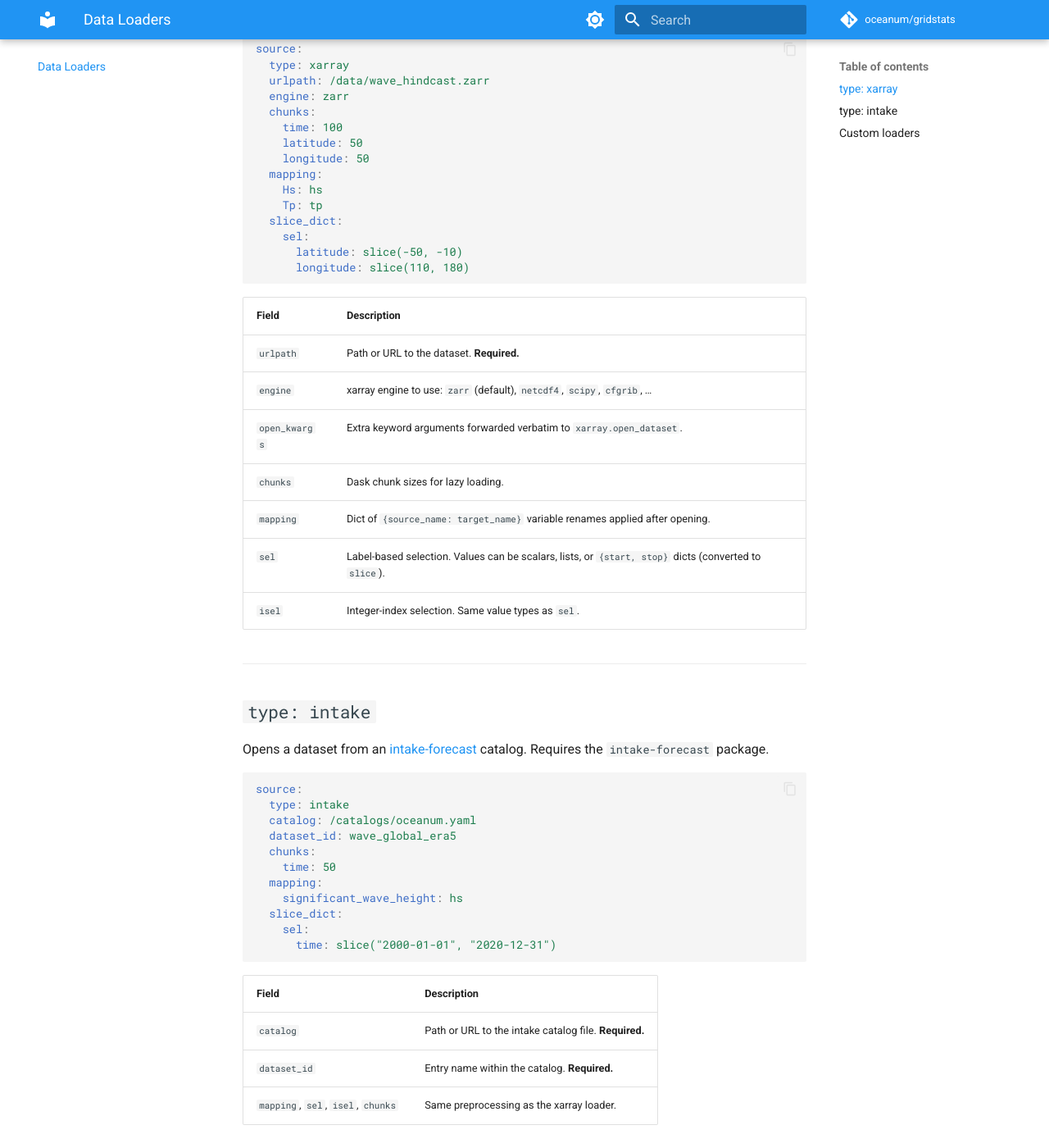
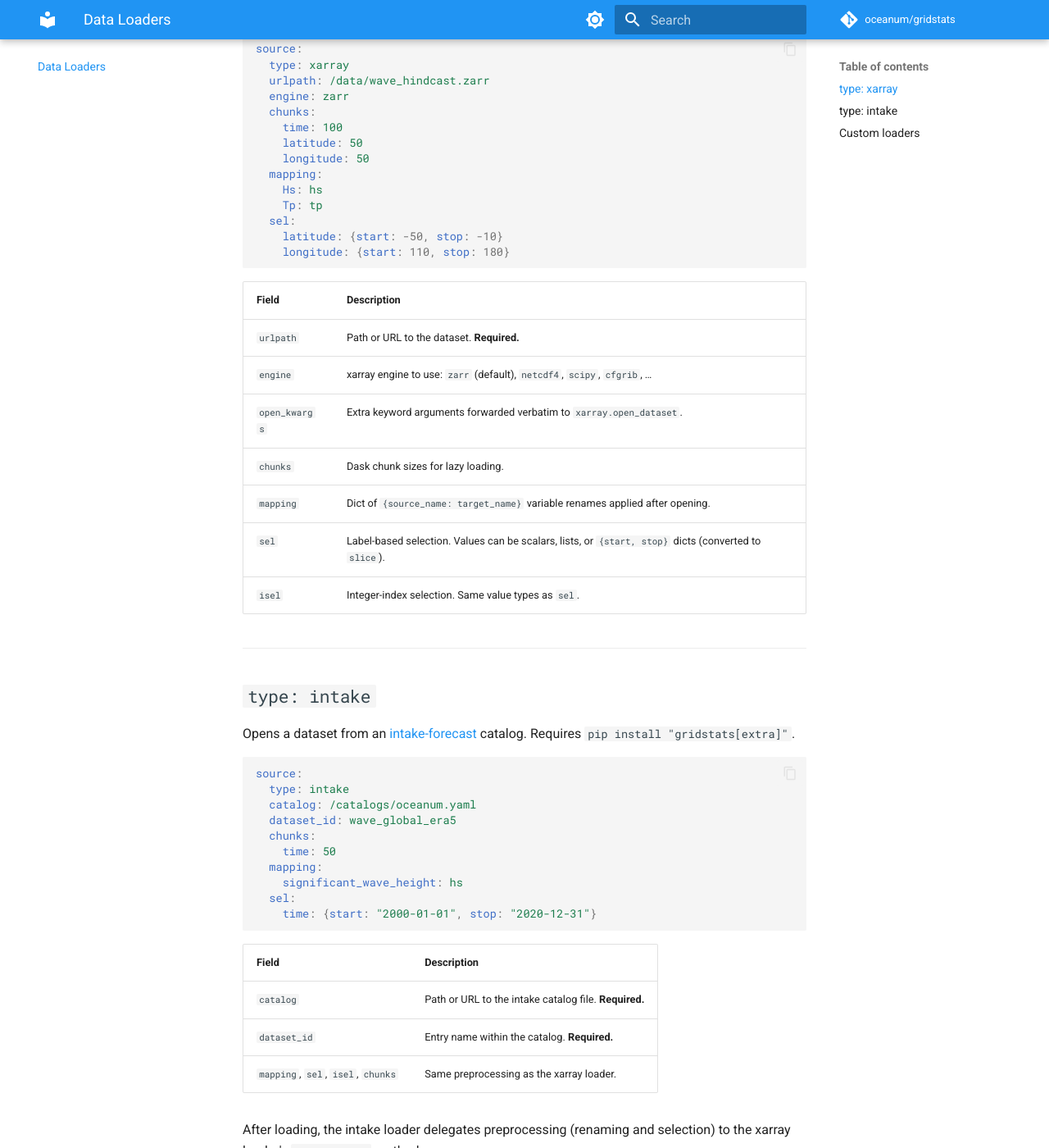
Before and after one commit to oceanum/gridstats, an MkDocs documentation site: the page built from docs/loaders.md, in a window 1280 px wide and 1400 px high, scrolled down 423 px. Shown: the whole window at 82% size. Built offline with MkDocs 1.6.1 and Material for MkDocs 9.7.7, drawn with Linux system fonts in a browser that asks for light colours; comment, search, counter and statistics services are not loaded.

Commit message:
Fix a few docs inconsistencies

````diff
--- a/docs/loaders.md
+++ b/docs/loaders.md
@@ -20,10 +20,9 @@
   mapping:
     Hs: hs
     Tp: tp
-  slice_dict:
-    sel:
-      latitude: slice(-50, -10)
-      longitude: slice(110, 180)
+  sel:
+    latitude: {start: -50, stop: -10}
+    longitude: {start: 110, stop: 180}
 ```
 
 | Field | Description |
@@ -40,7 +39,7 @@
 
 ## `type: intake`
 
-Opens a dataset from an [intake-forecast](https://github.com/oceanum/intake-forecast) catalog. Requires the `intake-forecast` package.
+Opens a dataset from an [intake-forecast](https://github.com/oceanum/intake-forecast) catalog. Requires `pip install "gridstats[extra]"`.
 
 ```yaml
 source:
@@ -51,9 +50,8 @@
     time: 50
   mapping:
     significant_wave_height: hs
-  slice_dict:
-    sel:
-      time: slice("2000-01-01", "2020-12-31")
+  sel:
+    time: {start: "2000-01-01", stop: "2020-12-31"}
 ```
 
 | Field | Description |
````
Also changed, not shown: docs/getting-started.md (+1 -1 lines), docs/index.md (+2 -2 lines), 1 other file.
